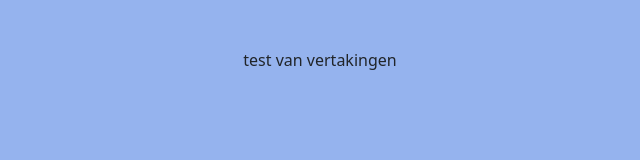
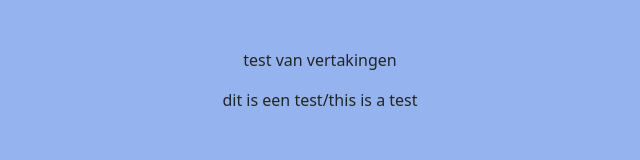
Before and after one commit to QuincyPoelman/C3-en-D3, a plain HTML site: page index.html in a window 1280 px wide. Shown: the whole page, without its empty margins (320-960 px from the left). Drawn offline with nearby package versions, Linux system fonts and the light colour scheme.

Commit message:
test fase branches

```diff
--- a/index.html
+++ b/index.html
@@ -15,5 +15,9 @@
 <body>
     <br><br>
     <p>test van vertakingen </p>
+
+
+
+    <p>dit is een test/this is a test</p>
 </body>
 </html>
```
